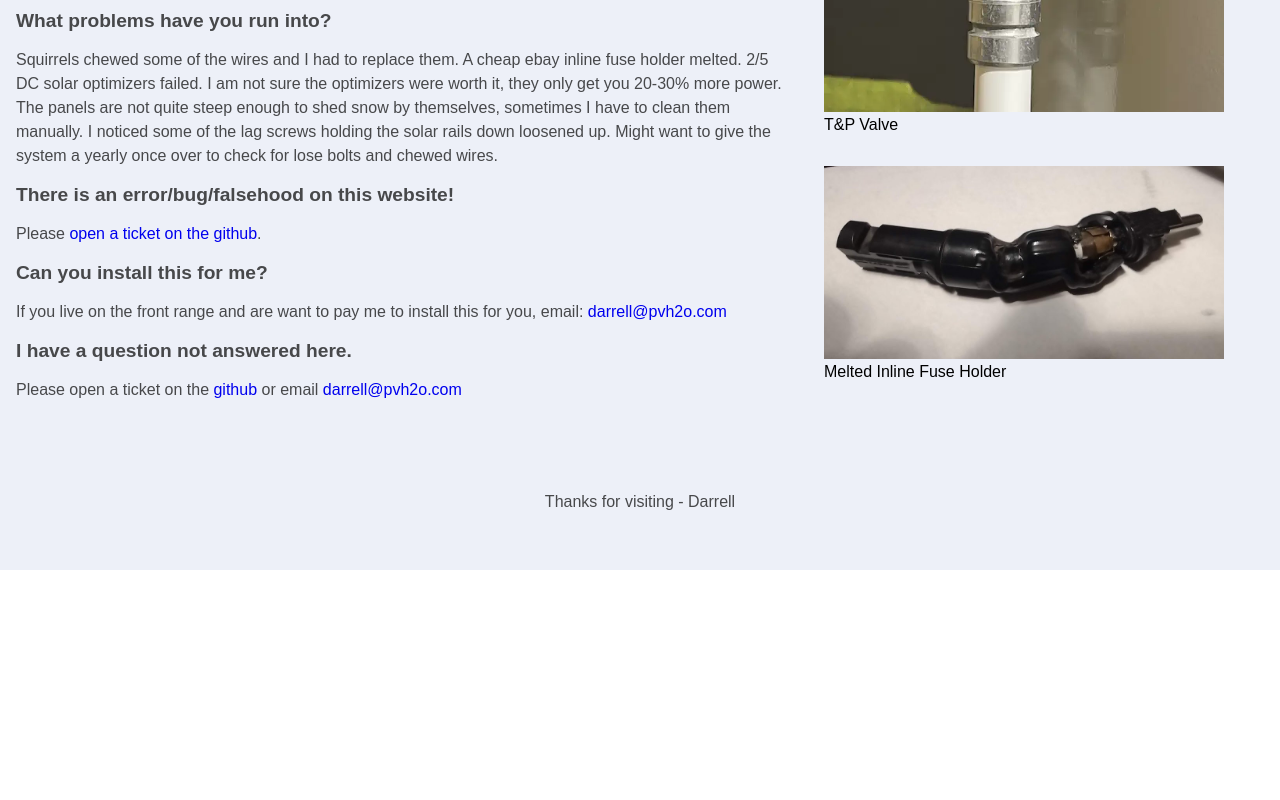
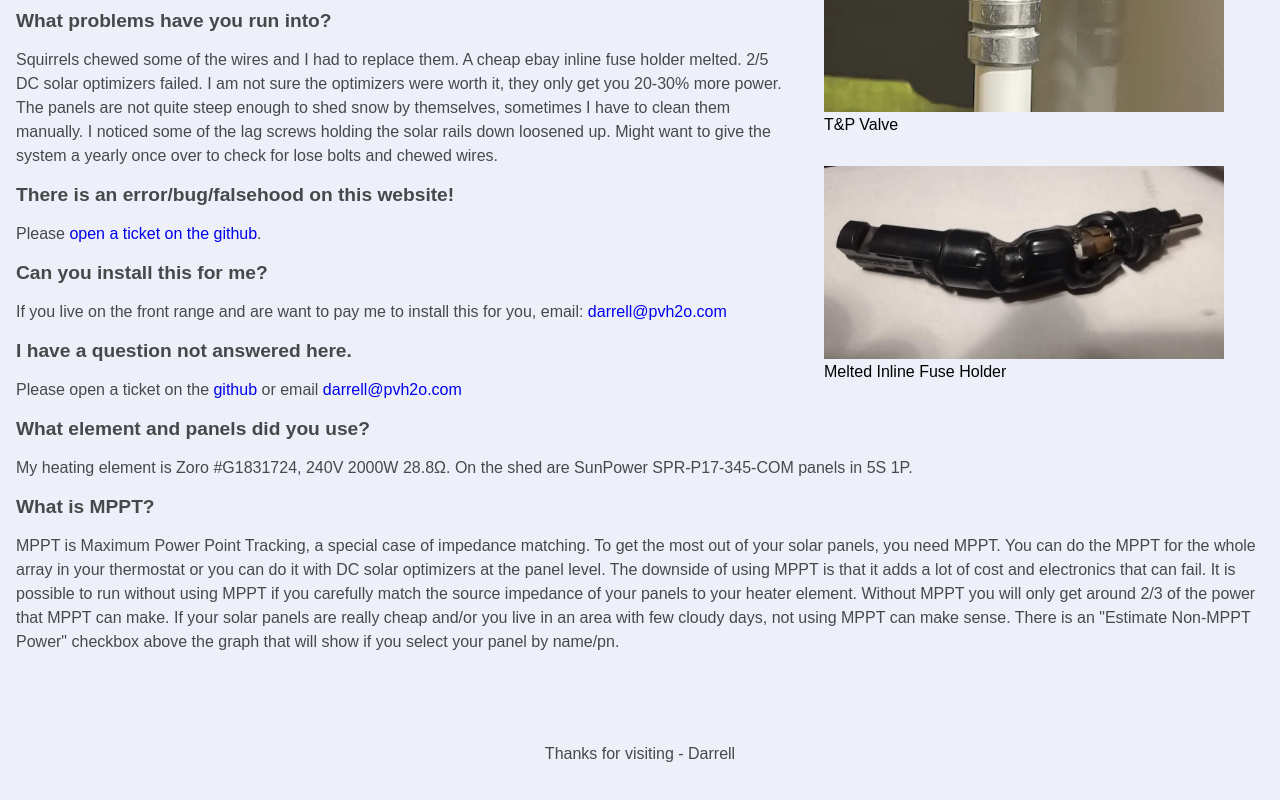
Before and after one commit to darrell-rg/solarcalc, a SvelteKit app: page /faq in a window 1280 px wide. Shown: the part 4223-5023 px from the top of the page. Before the commit the page ends 4793 px from the top, so only its background shows below. Built offline with nearby package versions, Linux system fonts and the light colour scheme.

Commit message:
add more elements to list

```diff
--- a/src/routes/faq/+page.svelte
+++ b/src/routes/faq/+page.svelte
@@ -376,6 +376,21 @@
 			email <a href="mailto:darrell@pvh2o.com"> darrell@pvh2o.com </a>
 		</p>
 	</article>
+
+	<article class="faq">
+		<h2>What element and panels did you use?</h2>
+		<p>
+			My heating element is  Zoro #G1831724, 240V 2000W 28.8Ω. On the shed are SunPower SPR-P17-345-COM panels in 5S 1P.
+		</p>
+	</article>
+
+
+	<article class="faq">
+		<h2>What is MPPT?</h2>
+		<p>
+			MPPT is Maximum Power Point Tracking, a special case of impedance matching.   To get the most out of your solar panels, you need MPPT.  You can do the MPPT for the whole array in your thermostat or  you can do it with DC solar optimizers at the panel level. The downside of using MPPT is that it adds a lot of cost and electronics that can fail.  It is possible to run without using MPPT if you carefully match the source impedance of your panels to your heater element. Without MPPT you will only get around 2/3 of the power that MPPT can make.  If your solar panels are really cheap and/or you live in an area with few cloudy days, not using MPPT can make sense.  There is an "Estimate Non-MPPT Power" checkbox above the graph that will show if you select your panel by name/pn.
+		</p>
+	</article>
 </div>
 
 <style>
```
Also changed, not shown: src/lib/components/util.js, 1 other file (tests, documents, lock files or other folders).
